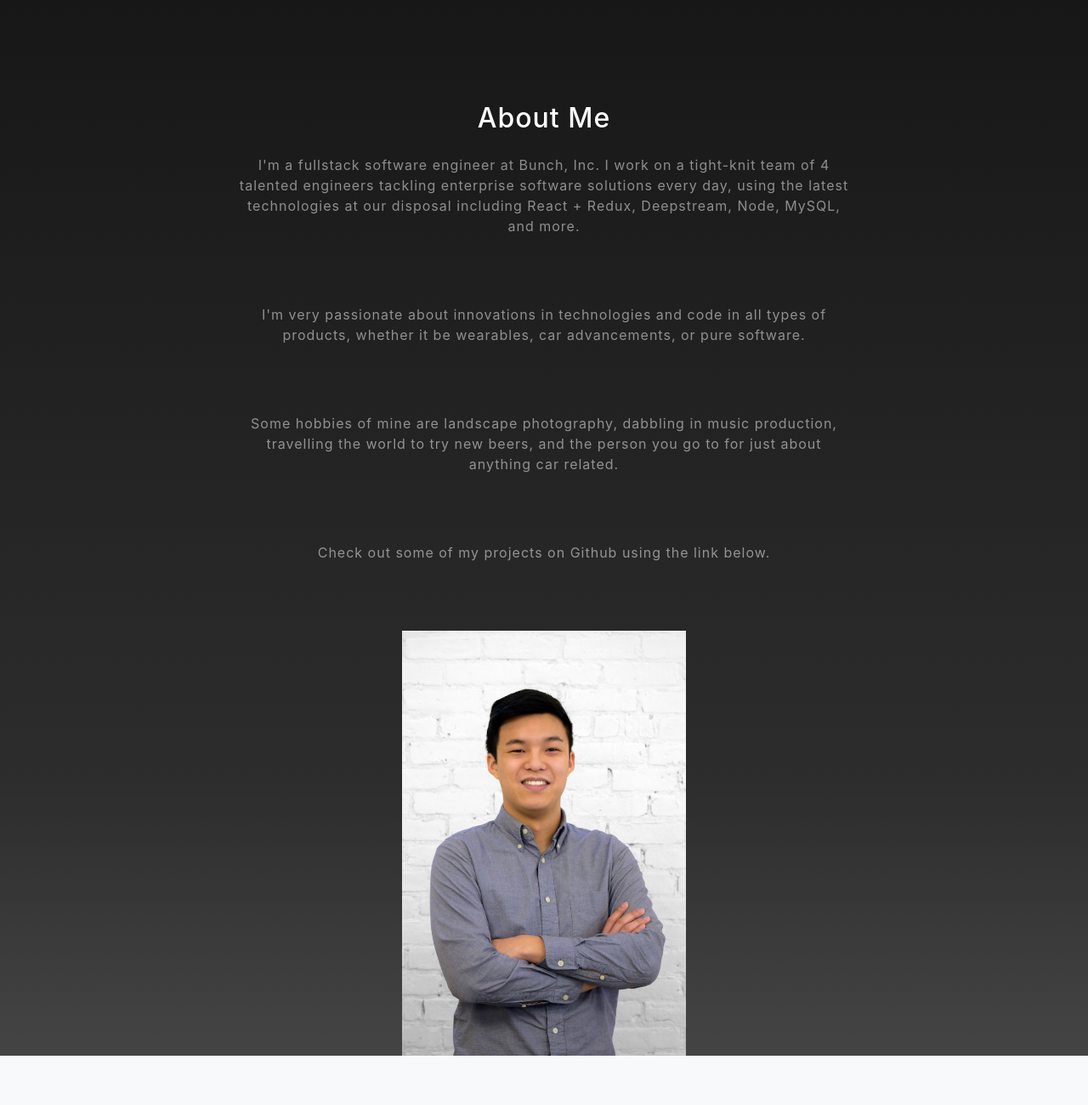
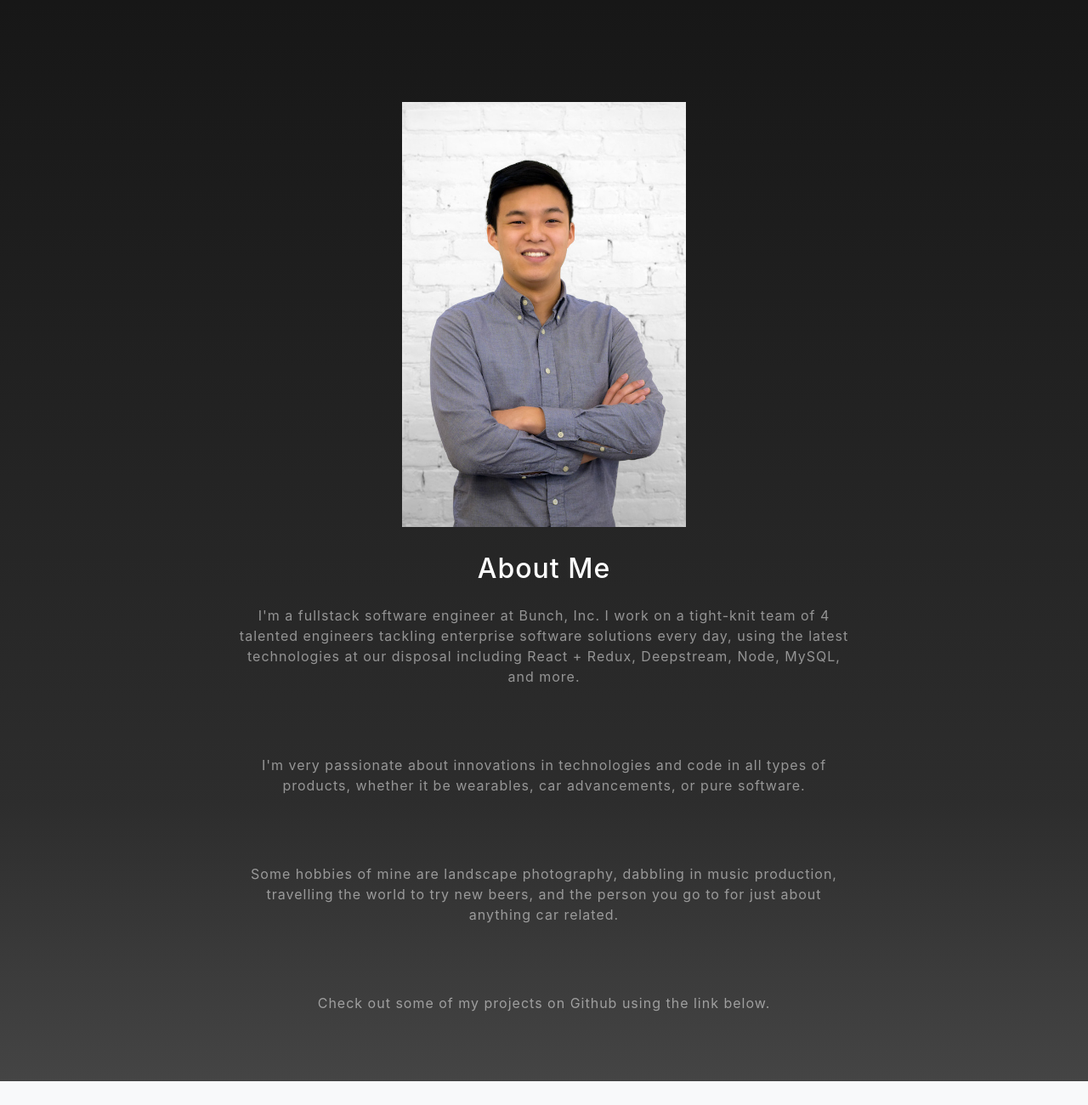
Before and after one commit to adamawang/adamawang.github.io, a website with bundled scripts: page index.html in a window 1280 px wide. Shown: the part 840-2140 px from the top of the page at 85% size. Built offline with nearby package versions, Linux system fonts and the light colour scheme.

Commit message:
Move image up

```diff
--- a/index.html
+++ b/index.html
@@ -109,6 +109,7 @@
     <!-- About Section -->
     <section id="about" class="about-section text-center">
         <div class="container">
+            <img src="img/portrait.jpg" style="height:500px;margin-bottom:30px;" alt="">
             <div class="row">
                 <div class="col-lg-8 mx-auto">
                     <h2 class="text-white mb-4">About Me</h2>
@@ -122,7 +123,6 @@
                     <p class="text-white-50">Check out some of my projects on Github using the link below. </p>
                 </div>
             </div>
-            <img src="img/portrait.jpg" style="height:500px;" alt="">
         </div>
     </section>
 
```
